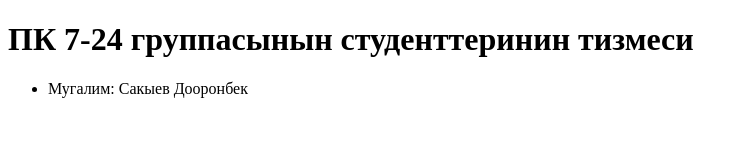
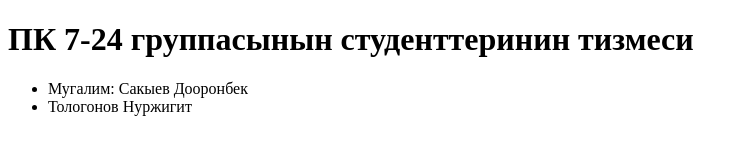
Before and after one commit to DooronbekSakyev/Tizme, a plain HTML site: page index.html in a window 1280 px wide. Shown: the whole page, without its empty margins (0-748 px from the left). Drawn offline with Linux system fonts and the light colour scheme.

Commit message:
Озумун атымы коштум

```diff
--- a/index.html
+++ b/index.html
@@ -10,6 +10,7 @@
 
     <ul>
         <li>Мугалим: Сакыев Дооронбек</li>
+        <li>Тологонов Нуржигит</li>
     </ul>
 </body>
 </html>
```
